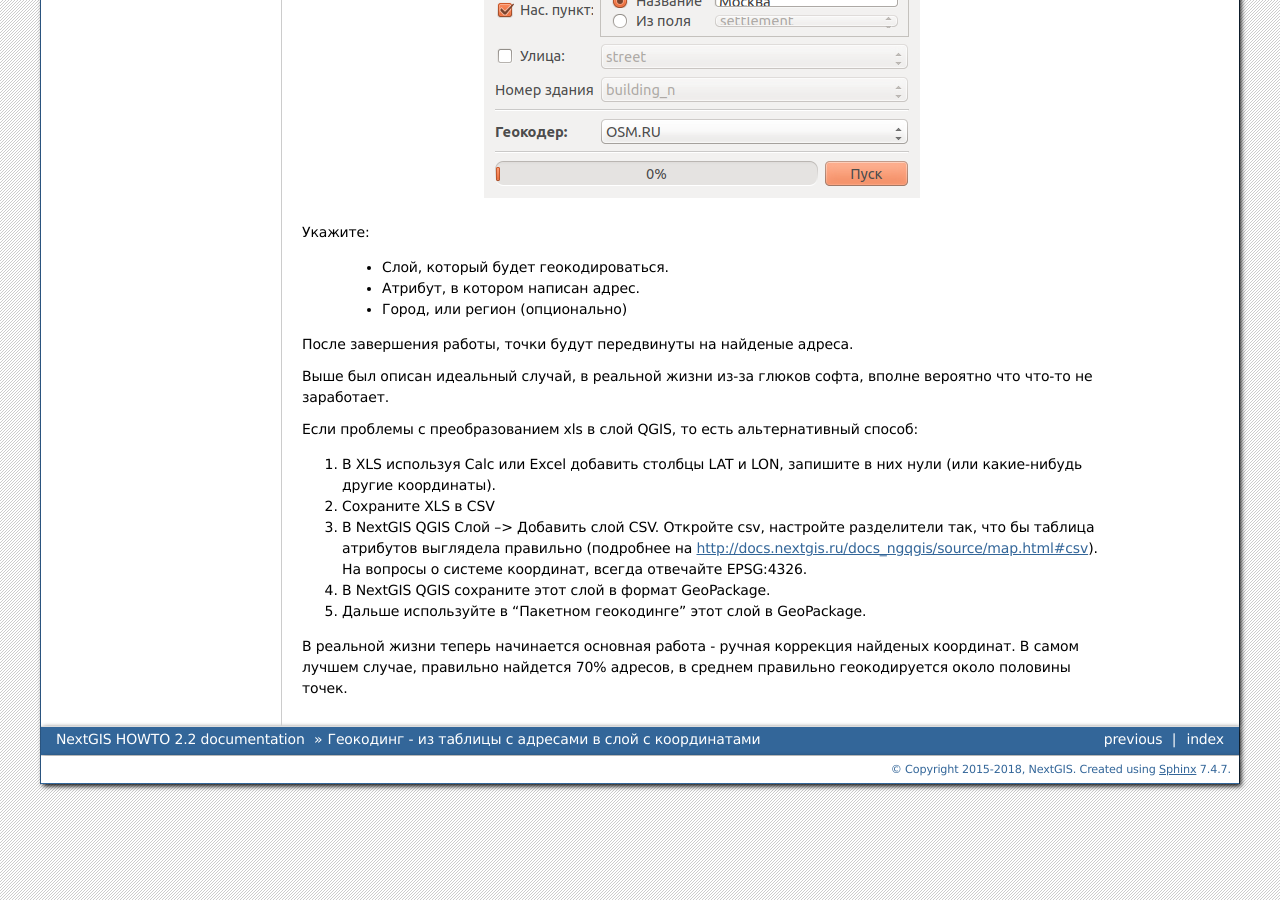
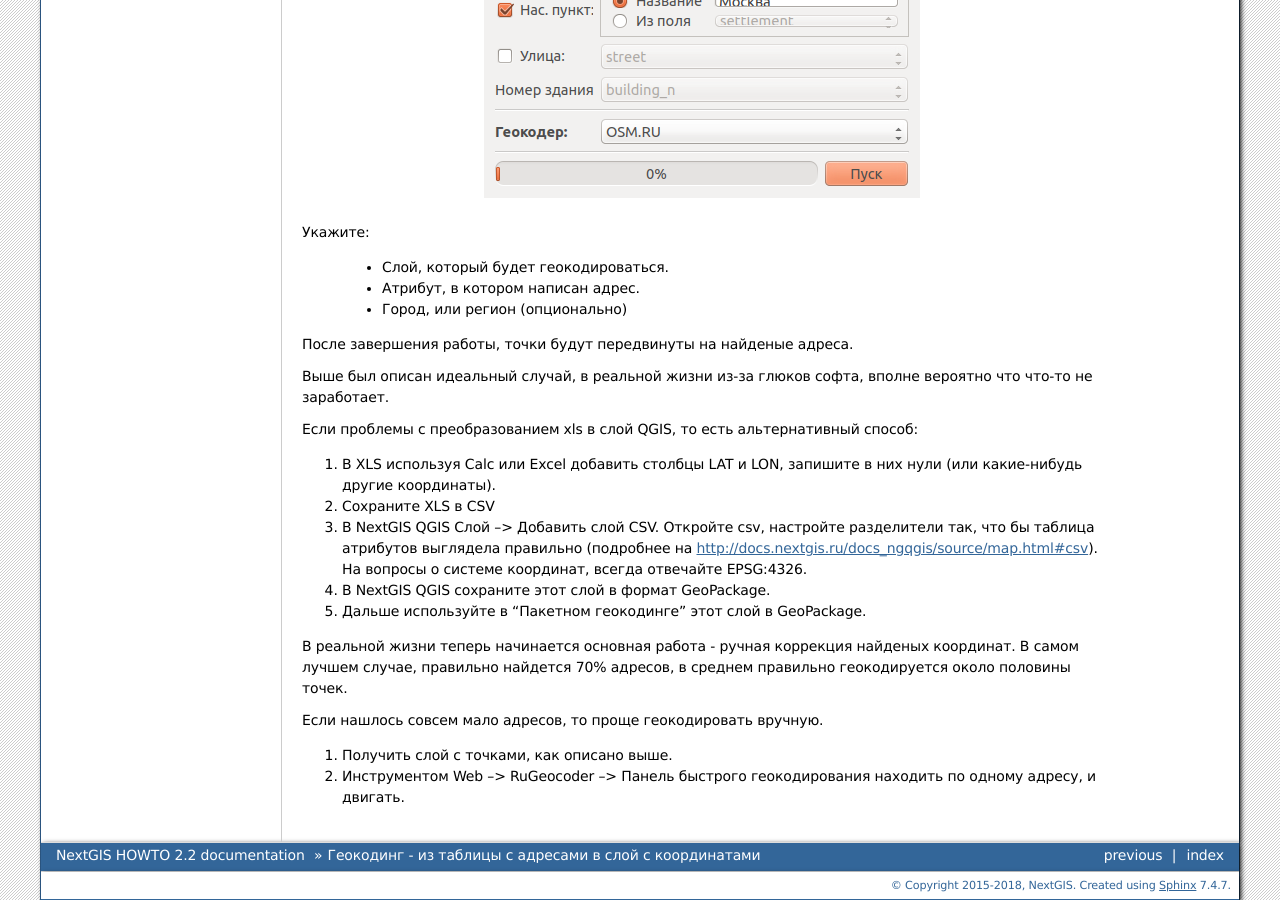
Before and after one commit to nextgis/docs_howto, a Sphinx documentation site: the page built from source/rugeocoder.rst, in a window 1280 px wide and 900 px high, scrolled down 2180 px. Built offline with Sphinx 7.4.7, drawn with Linux system fonts in a browser that asks for light colours; formulas are drawn with MathJax 3; pages that are not in the unit, such as notebooks, are missing from menus.

Commit message:
Update rugeocoder.rst

```diff
--- a/source/rugeocoder.rst
+++ b/source/rugeocoder.rst
@@ -74,3 +74,8 @@
 
 
 В реальной жизни теперь начинается основная работа - ручная коррекция найденых координат. В самом лучшем случае, правильно найдется 70% адресов, в среднем правильно геокодируется около половины точек.
+
+Если нашлось совсем мало адресов, то проще геокодировать вручную.
+
+1. Получить слой с точками, как описано выше.
+2. Инструментом Web --> RuGeocoder --> Панель быстрого геокодирования находить по одному адресу, и двигать.
```
